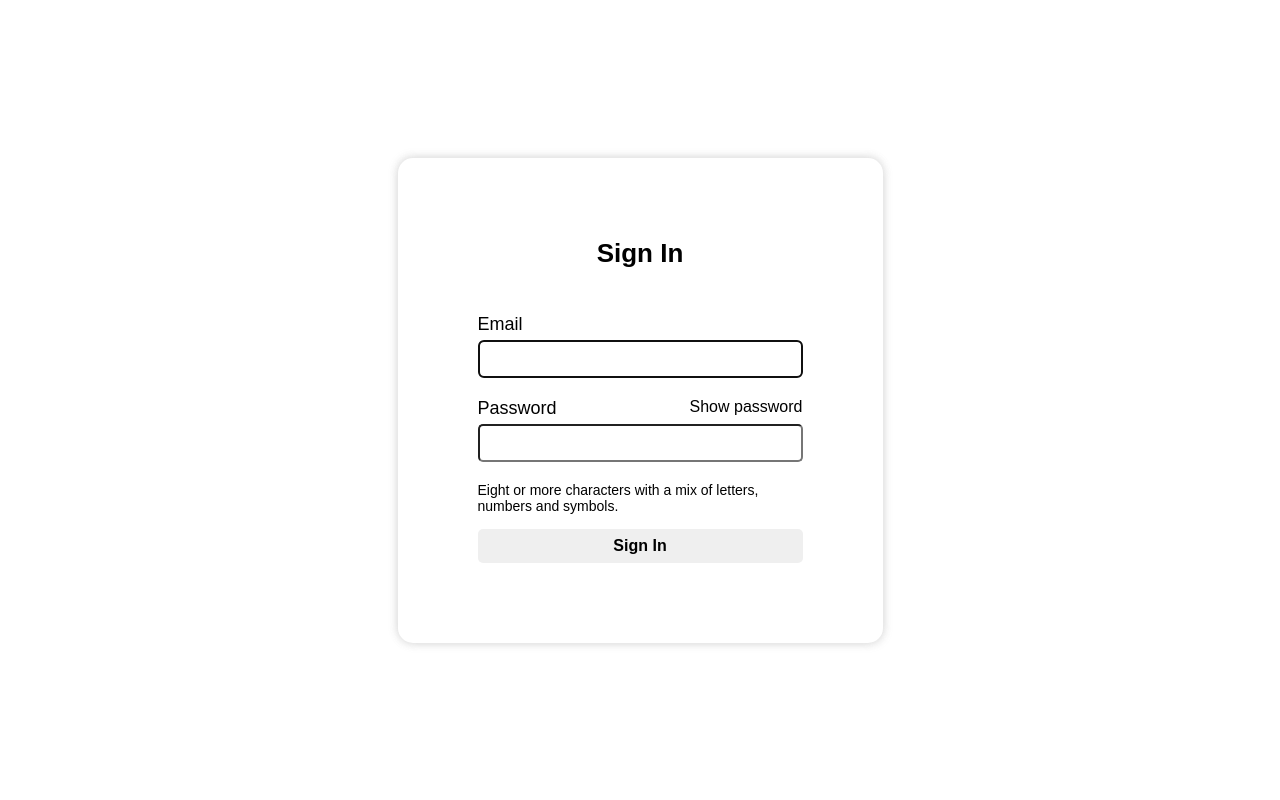
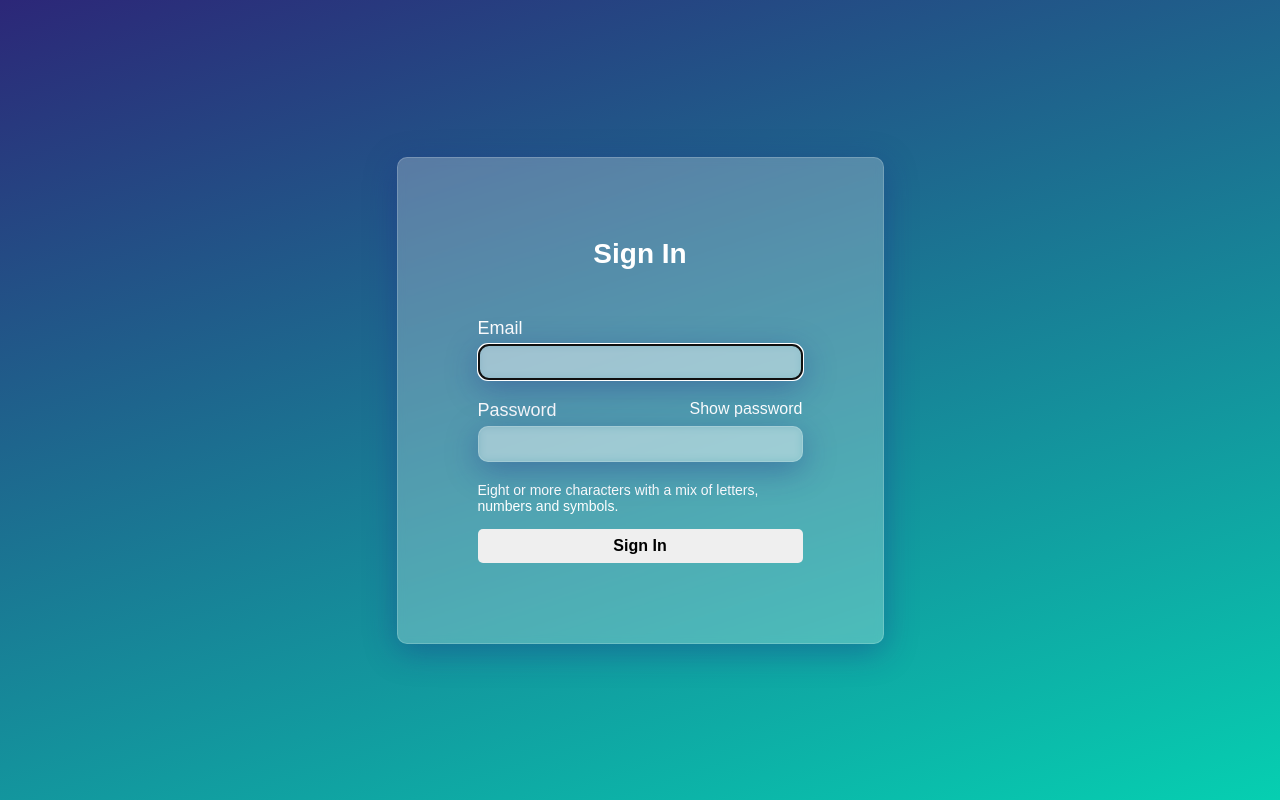
Before and after one commit to tylerdh12/Micro-Projects, a plain HTML site: page project/sign-in-form/index.html in a window 1280 px wide. Drawn offline with Linux system fonts and the light colour scheme.

Commit message:
style Login Containers to glassmorphic

```diff
--- a/project/sign-in-form/main.css
+++ b/project/sign-in-form/main.css
@@ -9,6 +9,13 @@ body {
 	justify-content: center;
 	background: #fff;
 	font-family: arial, sans-serif;
+	background: rgb(44, 39, 120);
+	background: linear-gradient(
+		162deg,
+		rgba(44, 39, 120, 1) 0%,
+		rgba(6, 207, 177, 1) 100%
+	);
+	color: white;
 }
 
 .login-container {
@@ -20,13 +27,18 @@ body {
 	background: white;
 	padding: 80px;
 	border-radius: 15px;
-	box-shadow: rgba(128, 128, 128, 0.2) 1px 1px 10px,
-		rgba(128, 128, 128, 0.2) -1px -1px 10px;
+	background: rgba(255, 255, 255, 0.25);
+	box-shadow: 0 8px 32px 0 rgba(31, 38, 135, 0.37);
+	backdrop-filter: blur(4px);
+	-webkit-backdrop-filter: blur(4px);
+	border-radius: 10px;
+	border: 1px solid rgba(255, 255, 255, 0.18);
 }
 
 .heading-title {
 	text-align: center;
-	font-size: 26px;
+	font-size: 28px;
+	font-weight: 800;
 	margin: 0;
 	padding: 0;
 }
@@ -48,6 +60,16 @@ form {
 	padding: 8px;
 	font-size: 16px;
 	border-radius: 5px;
+	background: rgba(255, 255, 255, 0.25);
+	box-shadow: 0 8px 32px 0 rgba(31, 38, 135, 0.37);
+	backdrop-filter: blur(4px);
+	-webkit-backdrop-filter: blur(4px);
+	border-radius: 10px;
+	border: 1px solid rgba(255, 255, 255, 0.18);
+}
+
+.toggle-password-button {
+	color: white;
 }
 
 .password-constraints {
```
